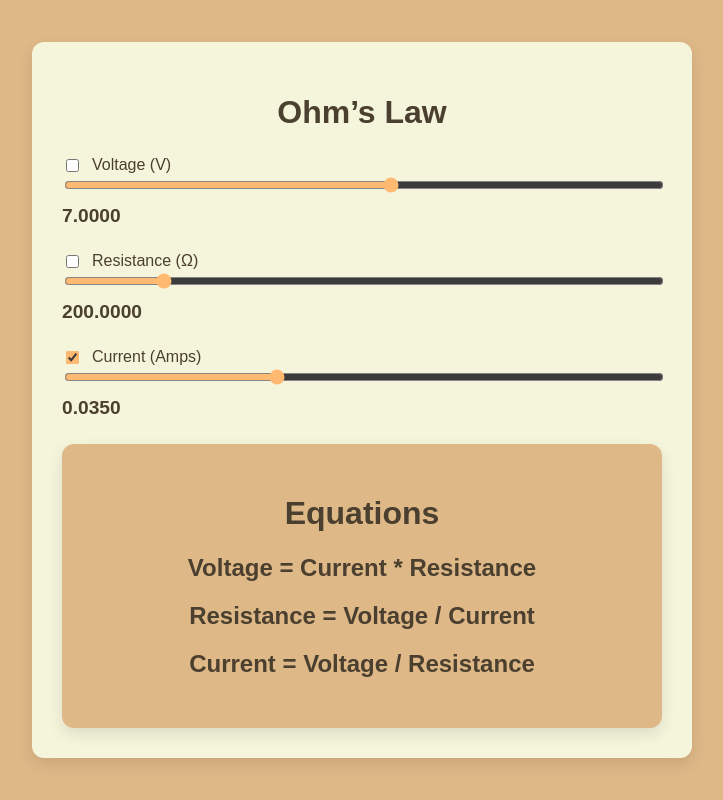
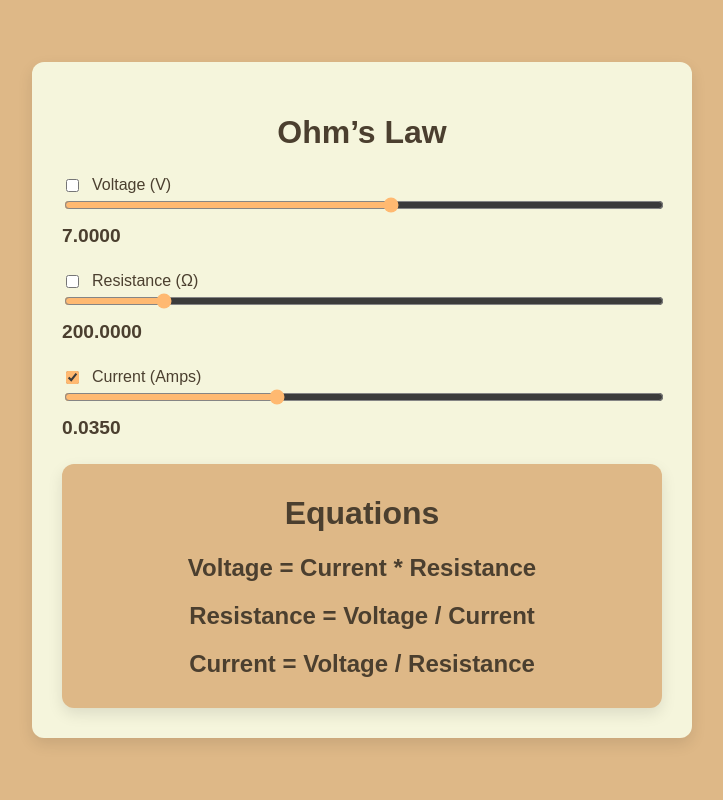
Before and after one commit to 32bitwave/my-first-static-web-app, a website: page src/index.html in a window 1280 px wide. Shown: the whole page, without its empty margins (278-1001 px from the left). Drawn offline with Linux system fonts and the light colour scheme.

Commit message:
Update index.html
fixed centering issues on equations, work around

```diff
--- a/src/index.html
+++ b/src/index.html
@@ -29,9 +29,11 @@
 
         .subContainer {
             background: burlywood;
-            padding: 30px;
+            padding-top: 10px;
+            padding-bottom: 10px;
             border-radius: 12px;
-            width: 90%;
+            width: 100%;
+            margin: 0 auto;
             max-width: 600px;
             box-shadow: 0 6px 15px rgba(0, 0, 0, 0.1);
             text-align: center;
```
